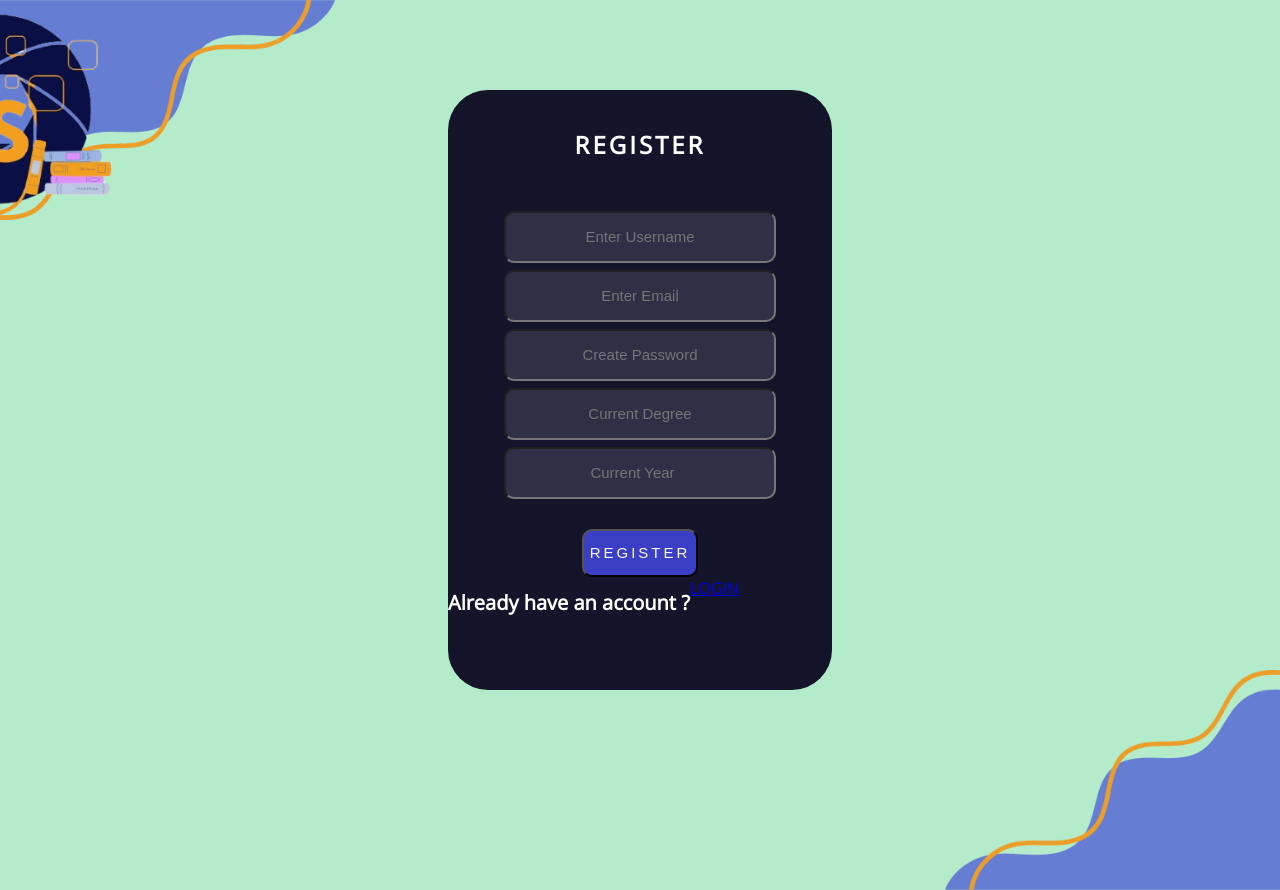
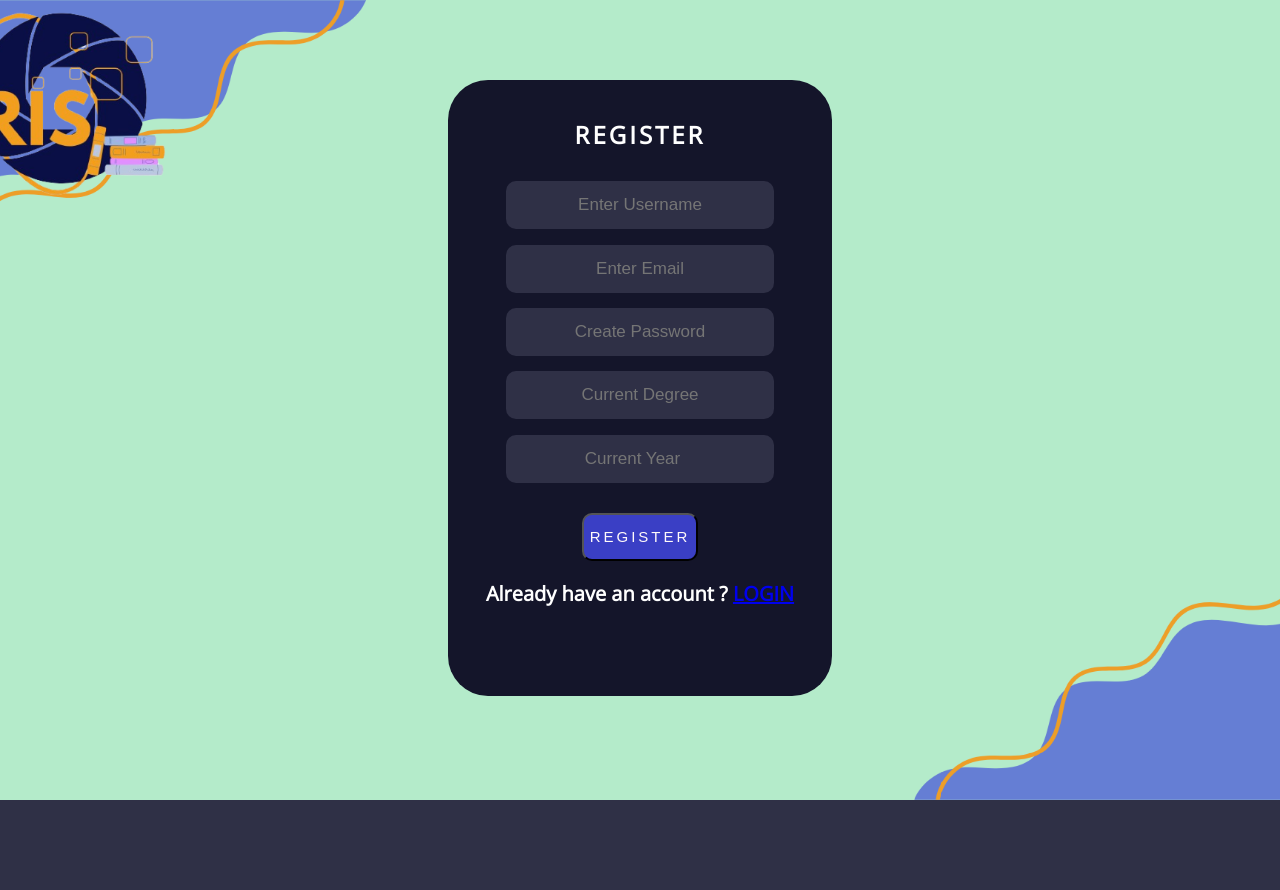
Before and after one commit to Sumeetbeginner/IRIS, a React (Vite) app in the folder client/: page /register in a window 1280 px wide. After the commit the page ends 800 px from the top, so only its background shows below. Built offline with nearby package versions, Linux system fonts and the light colour scheme.

Commit message:
Sumeet_Sahil_Update_Registration_16

```diff
--- a/client/src/components/RegisterPage.jsx
+++ b/client/src/components/RegisterPage.jsx
@@ -23,7 +23,11 @@ const RegisterPage = () =>{
 
     return (
 
+        <div id="body2">
+              <div id='formParent'>
+              </div>
         <div className='form-container'>
+
             <h2 className='reg'>REGISTER</h2>
             <div className="inputs">
                 <input type="text" placeholder='Enter Username' value={username} onChange={(e) => setUsername(e.target.value)} />
@@ -36,12 +40,13 @@ const RegisterPage = () =>{
 
             <button onClick={handleRegister}>REGISTER</button>
             <div className="login-redirect">
-                <p>Already have an account ?</p>
-                <a href="/login">LOGIN</a>
+                <p>Already have an account ? <a href="/login">LOGIN</a></p>
+
             </div>
 
         </div>
 
+        </div>
     )
 
 }
--- a/client/src/css/authentication.css
+++ b/client/src/css/authentication.css
@@ -21,48 +21,43 @@ body {
     color: white;
     font-family: 'Open Sans';
     overflow: hidden;
+
+}
+
+#body2{
     background-image: url('../images/registration_bg.png');
     background-position: center;
     background-size: cover;
     background-repeat: no-repeat;
+    height: 100vh;
+    background-attachment: fixed;
+
 }
 
 .form-container {
     display: block;
-    height: 75vh;
+    height: 77vh;
     background-color: var(--dark);
     margin: auto;
-    margin-top: 7%;
     width: 30%;
     border-radius: 40px;
-    /* padding: 50px; */
-    position: relative;
+
+
 }
 
-.form-container::after{
-    content: '';
-    /* background-image: url('https://static.vecteezy.com/system/resources/thumbnails/027/254/720/small/colorful-ink-splash-on-transparent-background-png.png'); */
-    background-position: center;
-    background-size: contain;
-    background-repeat: no-repeat;
-    width: 100px;
-    height: 100px;
-    position: absolute;
-    /* background: red; */
-    top: 100px;
-    right: -200px;
-
-
+#formParent{
+    width: 100%;
+    height: 10vh;
 }
 
 .inputs {
     display: block;
     text-align: left;
     margin: auto;
-    margin-top: 50px;
+    margin-top: 30px;
 }
 
-input {
+.inputs input {
     display: block;
     margin: auto;
     margin-top: 7px;
@@ -72,9 +67,18 @@ input {
     background-color: var(--light);
     text-align: center;
     font-size: 15px;
+    color: white;
+    font-size: 17px;
+    border: none;
+    outline: none;
+    margin-top: 4%;
 }
 
-button {
+.inputs input:focus{
+    border: solid 2px var(--material);
+}
+
+.form-container button {
     display: block;
     margin: auto;
     margin-top: 30px;
@@ -105,3 +109,10 @@ button {
 ::-webkit-scrollbar {
     display: none;
 }
+
+p{
+    text-align: center;
+    display: block;
+    margin: auto;
+    margin-top: 5%;
+}
```
Also changed, not shown: client/src/css/home.css (line endings or trailing spaces).
